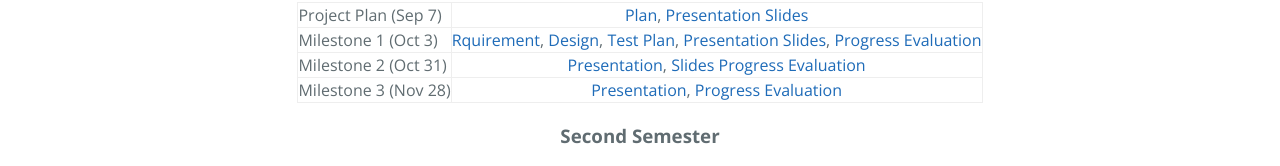
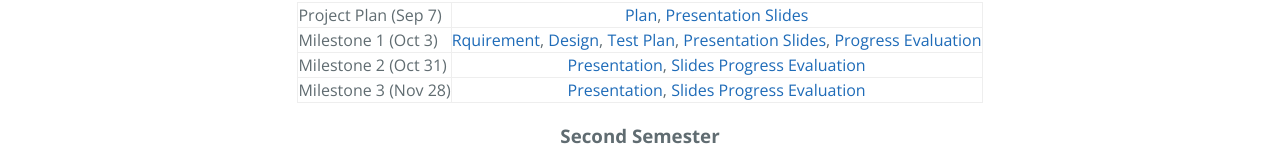
Before and after one commit to CEsposito2014/SoftTire, a plain HTML site: page index.html in a window 1280 px wide. Shown: the part 740-906 px from the top of the page. Drawn offline with nearby package versions, Linux system fonts and the light colour scheme.

Commit message:
Update index.html

```diff
--- a/index.html
+++ b/index.html
@@ -49,7 +49,7 @@
       </tr>
       <tr>
         <td>Milestone 3 (Nov 28)</td>
-        <td align="center"><a href="EmptyPage.html">Presentation</a>, <a href="SATIREEvaluation3.pdf">Progress Evaluation</a></td>
+        <td align="center"><a href="Milestone 3 Presentation.pdf">Presentation</a>, <a href="https://docs.google.com/presentation/d/e/2PACX-1vQmi7GEhsF4r-VMHXYN4g_Yjt4zHh76dIoFZNrcJT2MaENj4DtSJOcPDzDvytUnZGLtCM79RZYjyO01/pub?start=false&loop=false&delayms=3000">Slides</a> <a href="SATIREEvaluation3.pdf">Progress Evaluation</a></td>
       </tr>
     </table>
 
```
